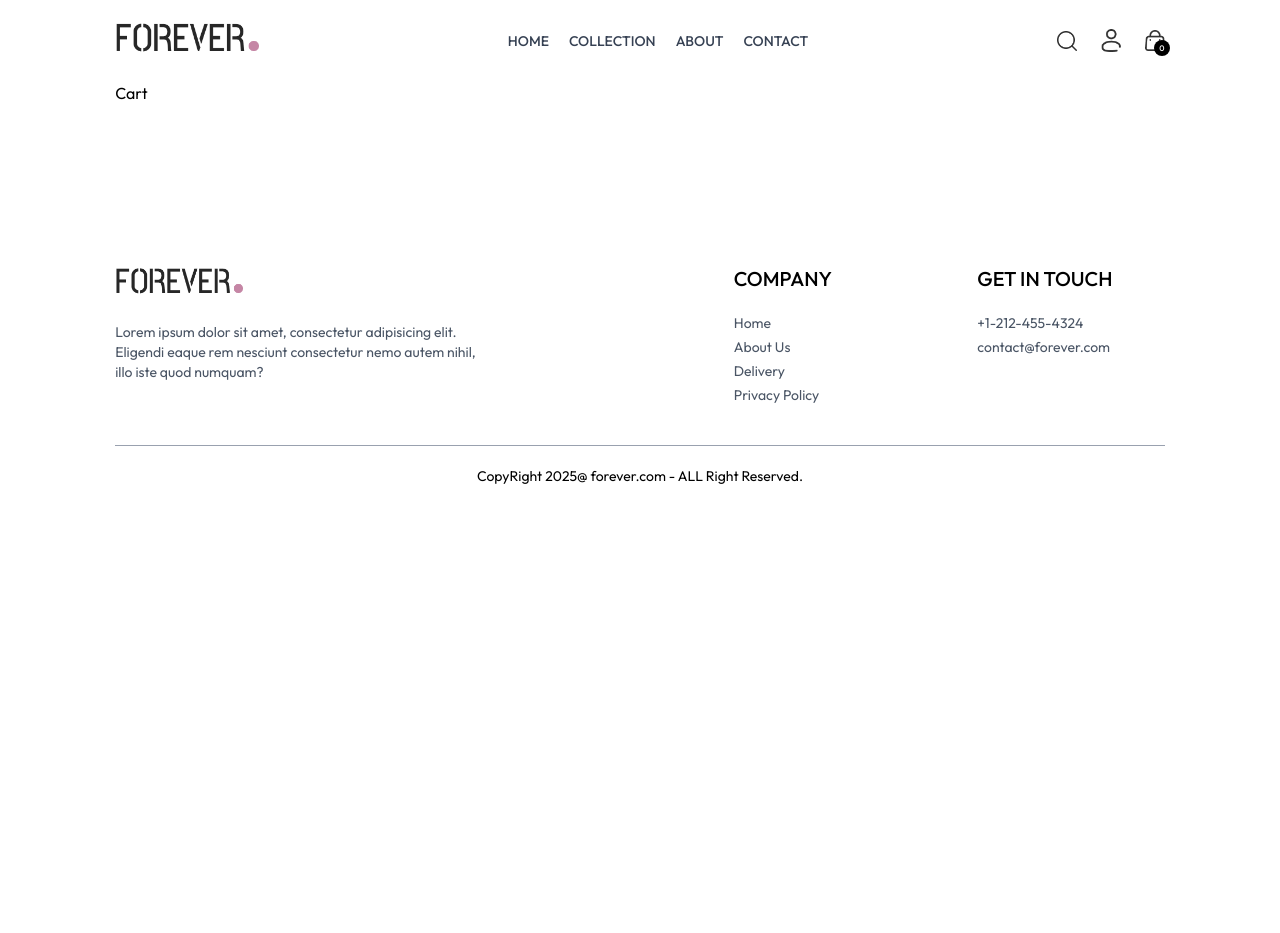
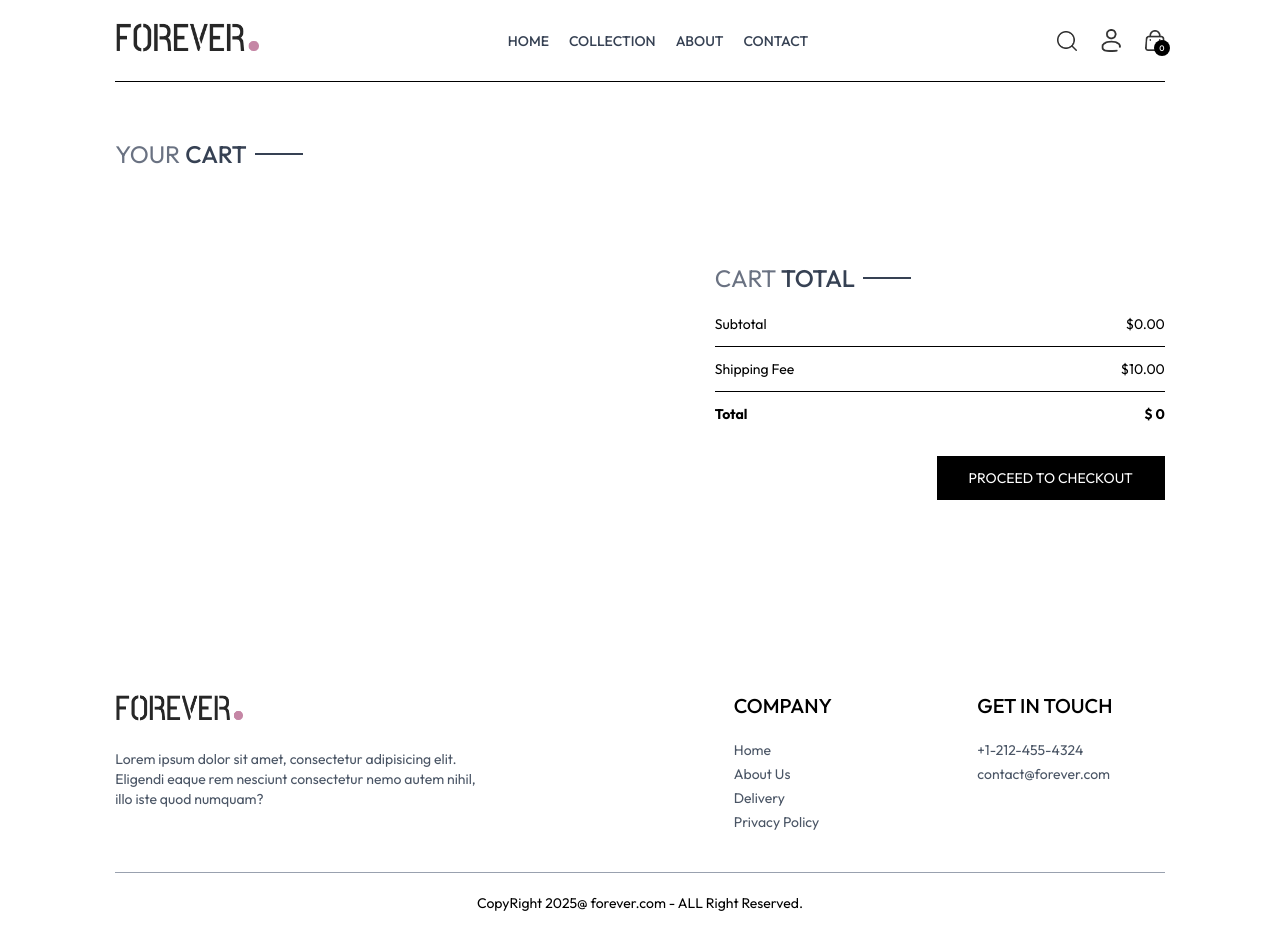
Before and after one commit to Samriddhadewan/ECOMMERCE-app, a React (Vite) app in the folder frontend/: page /cart in a window 1280 px wide. Before the commit the page ends 800 px from the top, so only its background shows below. Built offline with nearby package versions, Linux system fonts and the light colour scheme.

Commit message:
cart section is complete

```diff
--- a/frontend/src/App.jsx
+++ b/frontend/src/App.jsx
@@ -12,7 +12,7 @@
 import Navbar from "./components/Navbar";
 import Footer from "./components/Footer";
 import Searchbar from "./components/Searchbar";
-import { ToastContainer, toast } from 'react-toastify';
+import { ToastContainer } from 'react-toastify';
 
 
 
--- /dev/null
+++ b/frontend/src/components/CartTotal.jsx
@@ -0,0 +1,34 @@
+import { useContext } from "react"
+import { ShopContext } from "../context/ShopContext"
+import Title from "./Title";
+
+const CartTotal = () => {
+
+    const {currency, delivery_fee, getCartAmount} = useContext(ShopContext);
+
+  return (
+    <div className="w-full">
+        <div className="text-2xl">
+            <Title text1={'CART'} text2={'TOTAL'}></Title>
+        </div>
+        <div className="flex flex-col gap-3 mt-2 text-sm">
+            <div className="flex justify-between">
+                <p>Subtotal</p>
+                <p>{currency}{getCartAmount()}.00</p>
+            </div>
+            <hr />
+            <div className="flex justify-between">
+                <p>Shipping Fee</p>
+                <p>{currency}{delivery_fee}.00</p>
+            </div>
+            <hr />
+            <div className="flex justify-between">
+                <b>Total</b>
+                <b>{currency} {getCartAmount() === 0? 0: getCartAmount() + delivery_fee}</b>
+            </div>
+        </div>
+    </div>
+  )
+}
+
+export default CartTotal
--- a/frontend/src/context/ShopContext.jsx
+++ b/frontend/src/context/ShopContext.jsx
@@ -1,6 +1,7 @@
 import { createContext, useEffect, useState } from "react";
 import { products } from "../assets/assets";
 import { toast } from "react-toastify";
+import { useNavigate } from "react-router-dom";
 
 export const ShopContext = createContext();
 
@@ -10,6 +11,7 @@
     const [search, setSearch] = useState('');
     const [showSearch, setShowSearch] = useState(false);
     const [cartItems, setCartItems] = useState({});
+    const navigate = useNavigate();
 
 
     const addToCart = async(itemId, size)=>{
@@ -50,7 +52,31 @@
         return totalCount;
     }
 
+    const updateQuantity = async(itemId,size,quantity)=>{
+        let cartData = structuredClone(cartItems);
 
+        cartData[itemId][size] = quantity;
+
+        setCartItems(cartData);
+    }
+
+    const getCartAmount = () =>{
+        let totalAmount = 0;
+        for(const items in cartItems){
+            let itemInfo = products.find((product)=> product._id === items);
+            for(const item in cartItems[items]){
+                try {
+                    if(cartItems[items][item] > 0){
+                        totalAmount += itemInfo.price * cartItems[items][item]
+                    }
+
+                } catch (error) {
+
+                }
+            }
+        }
+        return totalAmount;
+    }
 
 
     const value ={
@@ -59,7 +85,10 @@
         delivery_fee,
         search,setSearch,showSearch,setShowSearch,
         cartItems,addToCart,
-        getCartCount
+        getCartCount,
+        updateQuantity,
+        getCartAmount,
+        navigate
     }
     return (
         <ShopContext.Provider value={value}>
--- a/frontend/src/pages/Cart.jsx
+++ b/frontend/src/pages/Cart.jsx
@@ -1,8 +1,71 @@
-import React from 'react'
+import React, { useContext, useEffect, useState } from 'react'
+import { ShopContext } from '../context/ShopContext'
+import Title from '../components/Title';
+import { assets } from '../assets/assets';
+import CartTotal from '../components/CartTotal';
 
 const Cart = () => {
+  const {products, currency, cartItems, updateQuantity, navigate} = useContext(ShopContext);
+
+  const [cartData, setCartData] = useState([]);
+
+  useEffect(()=>{
+    const tempData = [];
+    for(const items in cartItems){
+      for(const item in cartItems[items]){
+        if(cartItems[items][item] > 0){
+          tempData.push({
+            _id: items,
+            size: item,
+            quantity: cartItems[items][item]
+          })
+        }
+      }
+    }
+
+    setCartData(tempData);
+  },[cartItems])
+
   return (
-    <div>Cart</div>
+    <div className='border-t pt-14'>
+      <div className='text-2xl mb-3'>
+        <Title text1={"YOUR"} text2={"CART"}></Title>
+      </div>
+      <div>
+        {
+          cartData.map((item, index)=>{
+
+            const productData = products.find((product)=> product._id === item._id);
+            return (
+             <div key={index} className='py-4 border-t border-b text-gray-700 grid grid-cols-[4fr_0.5fr_0.5fr] sm:grid-cols-[4fr_2fr_0.5fr] items-center gap-4'>
+              <div className='flex items-start gap-6'>
+                <img className='w-16 sm:w-20' src={productData.image[0]} alt="" />
+                <div>
+                <p className='text-xs sm:text-lg font-medium'>{productData.name}</p>
+                <div className='flex items-center gap-5 mt-2'>
+                  <p>{currency}{productData.price}</p>
+                  <p className='px-2 sm:px-3 sm:py-1 border bg-slate-50'>{item.size}</p>
+                </div>
+              </div>
+              </div>
+              <input onChange={(e)=>e.target.value === '' || e.target.value === '0' ? null : updateQuantity(item._id,item.size,Number(e.target.value))} className='border max-w-10 px-1 sm:px-2 py-1' type="number" min={1} defaultValue={item.quantity}/>
+              <img onClick={()=>updateQuantity(item._id, item.size,0)} className='w-4 mr-4 sm:w-5 cursor-pointer' src={assets.bin_icon} alt="" />
+             </div>
+            )
+
+
+          })
+        }
+      </div>
+      <div className='flex justify-end my-20'>
+        <div className='w-full sm:w-[450px]'>
+          <CartTotal />
+          <div className='w-full text-end'>
+            <button onClick={()=> navigate('/placeOrder')} className='bg-black text-white text-sm my-8 p-8 py-3'>PROCEED TO CHECKOUT</button>
+          </div>
+        </div>
+      </div>
+    </div>
   )
 }
 
```
